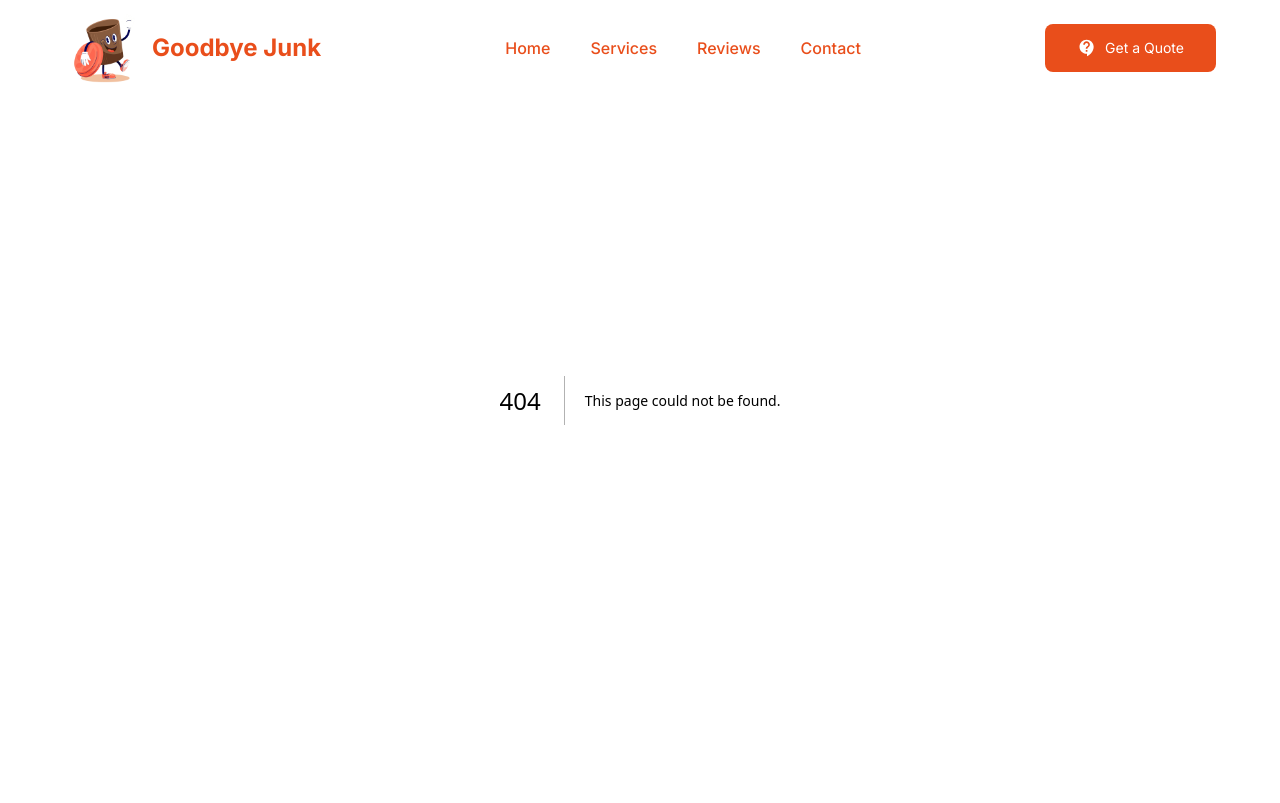
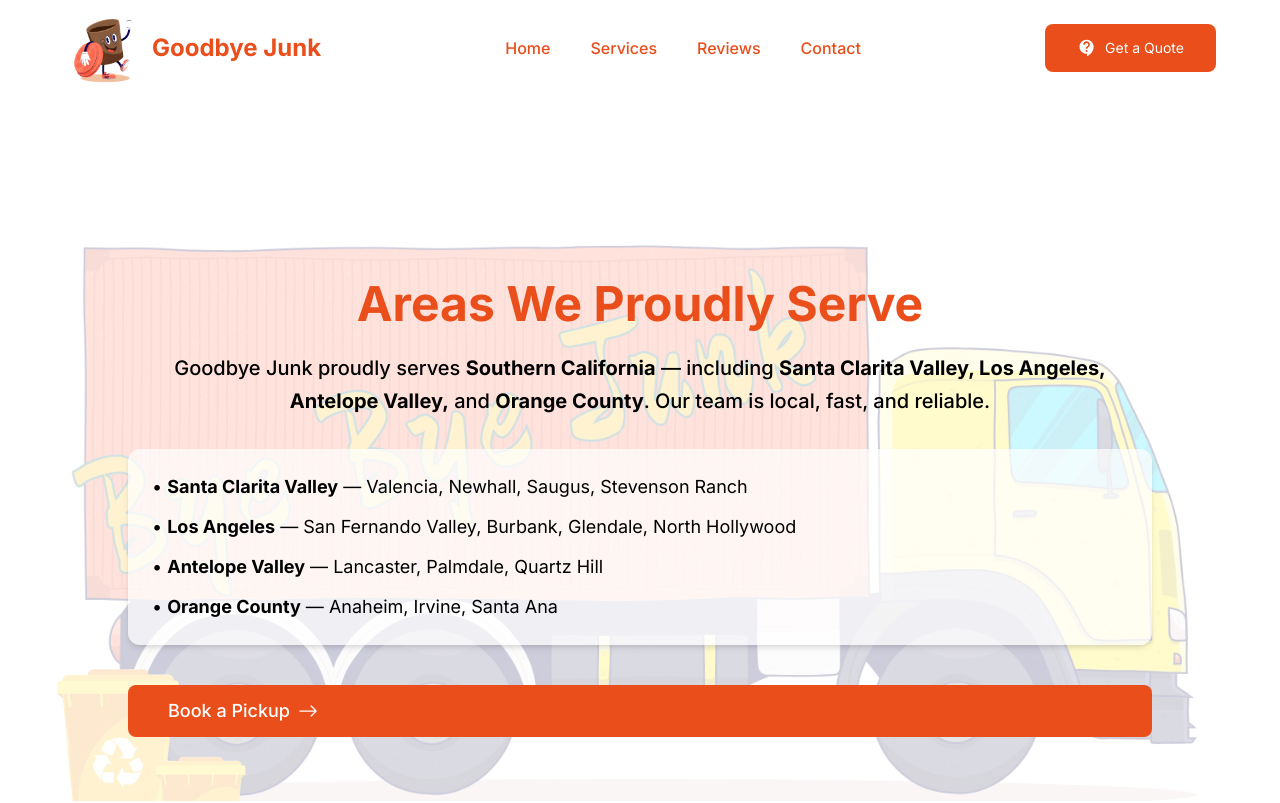
Before and after one commit to MARSIF123/junkbyebye1, a Next.js app: page /areas-served in a window 1280 px wide. Before the commit this address had no page. Shown: the top 803 px of the page. Built offline with nearby package versions, Linux system fonts and the light colour scheme.

Commit message:
areas page

```diff
--- /dev/null
+++ b/app/areas-served/page.tsx
@@ -0,0 +1,11 @@
+import AreasServed from "@/components/AreasServed";
+
+const page = () => {
+  return (
+    <div className="overflow-hidden pt-12vh">
+      <AreasServed />
+    </div>
+  );
+};
+
+export default page;
--- /dev/null
+++ b/components/AreasServed.tsx
@@ -0,0 +1,62 @@
+import Image from "next/image";
+import hero from "../public/hero.png";
+import { BsArrowRight } from "react-icons/bs";
+import Link from "next/link";
+
+const AreasServed = () => {
+  return (
+    <div className="relative flex flex-col items-center text-black overflow-hidden mt-60 mb-60">
+      {/* Background image */}
+      <Image
+        src={hero}
+        alt="Areas Served Background"
+        className="absolute top-0 left-0 w-full h-full object-cover opacity-20 z-[-1000] "
+      />
+
+      {/* Content */}
+      <div className="relative w-[90%] flex flex-col max-w-5xl text-center mt-10 mb-16 ">
+        <h1 className="z-[-1000] text-3xl sm:text-4xl md:text-5xl font-bold text-primary-red mb-6">
+          Areas We Proudly Serve
+        </h1>
+
+        <p className="z-[-1000] text-base sm:text-lg md:text-xl font-medium leading-relaxed mb-8">
+          Goodbye Junk proudly serves <strong>Southern California</strong> —
+          including{" "}
+          <strong>Santa Clarita Valley, Los Angeles, Antelope Valley,</strong>{" "}
+          and <strong>Orange County</strong>. Our team is local, fast, and
+          reliable.
+        </p>
+
+        {/* Area Lists */}
+        <div className=" z-[-1000] text-left text-sm sm:text-base md:text-lg space-y-3 bg-white/70 p-6 rounded-xl shadow-md inline-block">
+          <p>
+            • <strong>Santa Clarita Valley</strong> — Valencia, Newhall, Saugus,
+            Stevenson Ranch
+          </p>
+          <p>
+            • <strong>Los Angeles</strong> — San Fernando Valley, Burbank,
+            Glendale, North Hollywood
+          </p>
+          <p>
+            • <strong>Antelope Valley</strong> — Lancaster, Palmdale, Quartz
+            Hill
+          </p>
+          <p>
+            • <strong>Orange County</strong> — Anaheim, Irvine, Santa Ana
+          </p>
+        </div>
+
+        {/* CTA Button */}
+        <Link
+          href="/contact"
+          className="mt-10 inline-flex items-center px-10 py-3 bg-primary-red hover:bg-primary-blue transition-all duration-200 rounded-lg text-lg font-medium text-white"
+        >
+          Book a Pickup
+          <BsArrowRight className="ml-2 w-5 h-5" />
+        </Link>
+      </div>
+    </div>
+  );
+};
+
+export default AreasServed;
--- a/components/Nav/Nav.tsx
+++ b/components/Nav/Nav.tsx
@@ -16,10 +16,10 @@
 
   useEffect(() => {
     const handleScroll = () => {
-      if (window.scrollY >= 90) {
+      if (window.scrollY >= 50) {
         setNavBg(true);
       }
-      if (window.scrollY < 90) {
+      if (window.scrollY < 50) {
         setNavBg(false);
       }
     };
```
